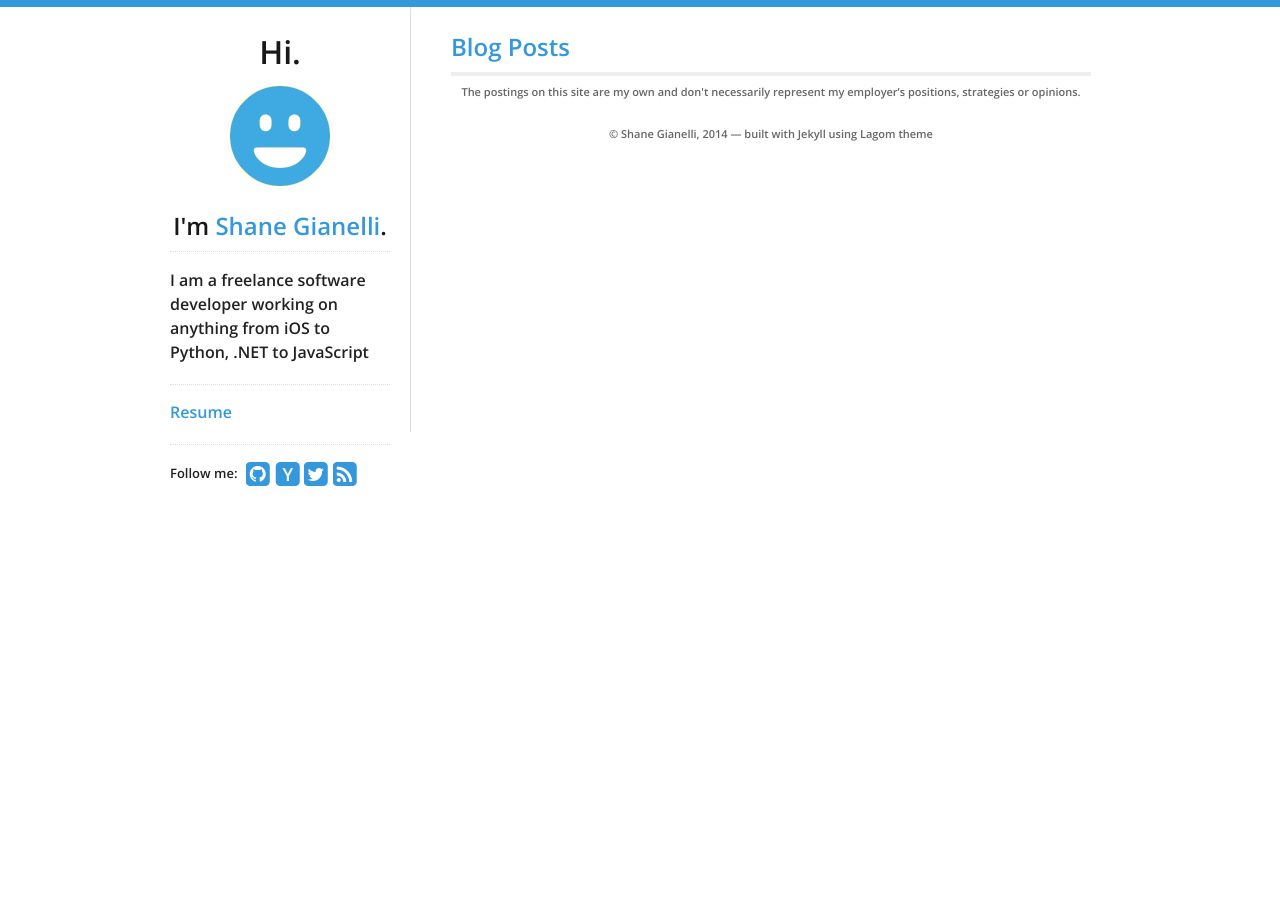
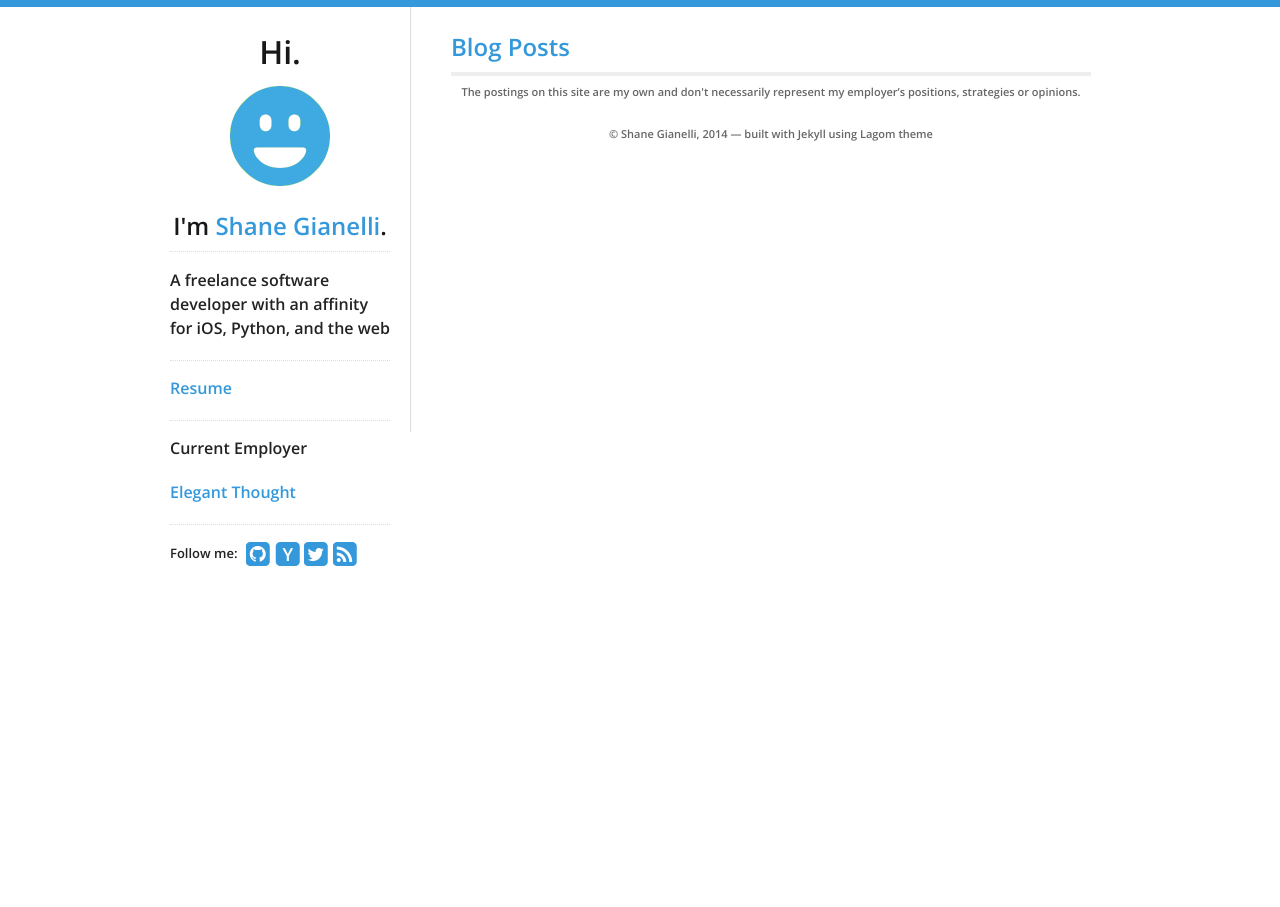
Before and after one commit to sgianelli/sgianelli.github.io, a Jekyll site: the page built from index.html, in a window 1280 px wide. Built offline with Jekyll 4.4.1, drawn with Linux system fonts in a browser that asks for light colours; nearby versions of some CDN libraries.

Commit message:
Updated sidebar

```diff
--- a/_includes/sidebar.html
+++ b/_includes/sidebar.html
@@ -6,9 +6,12 @@
   <h2>I'm <a href="/">{{ site.theme.name }}</a>.</h2>
   <hr/>
   <ul>
-  <p>I am a freelance software developer working on anything from iOS to Python, .NET to JavaScript</p>
+      <p>A freelance software developer with an affinity for iOS, Python, and the web</p>
       <hr/>
       <p><a href="/resume">Resume</a></p>
+      <hr/>
+      <p>Current Employer</p>
+      <p><a href="http://www.elegantthought.com">Elegant Thought</a></p>
       <hr/>
       <div>
           <div id="social">
```
Lines whose indentation alone changed are shown as unchanged.
